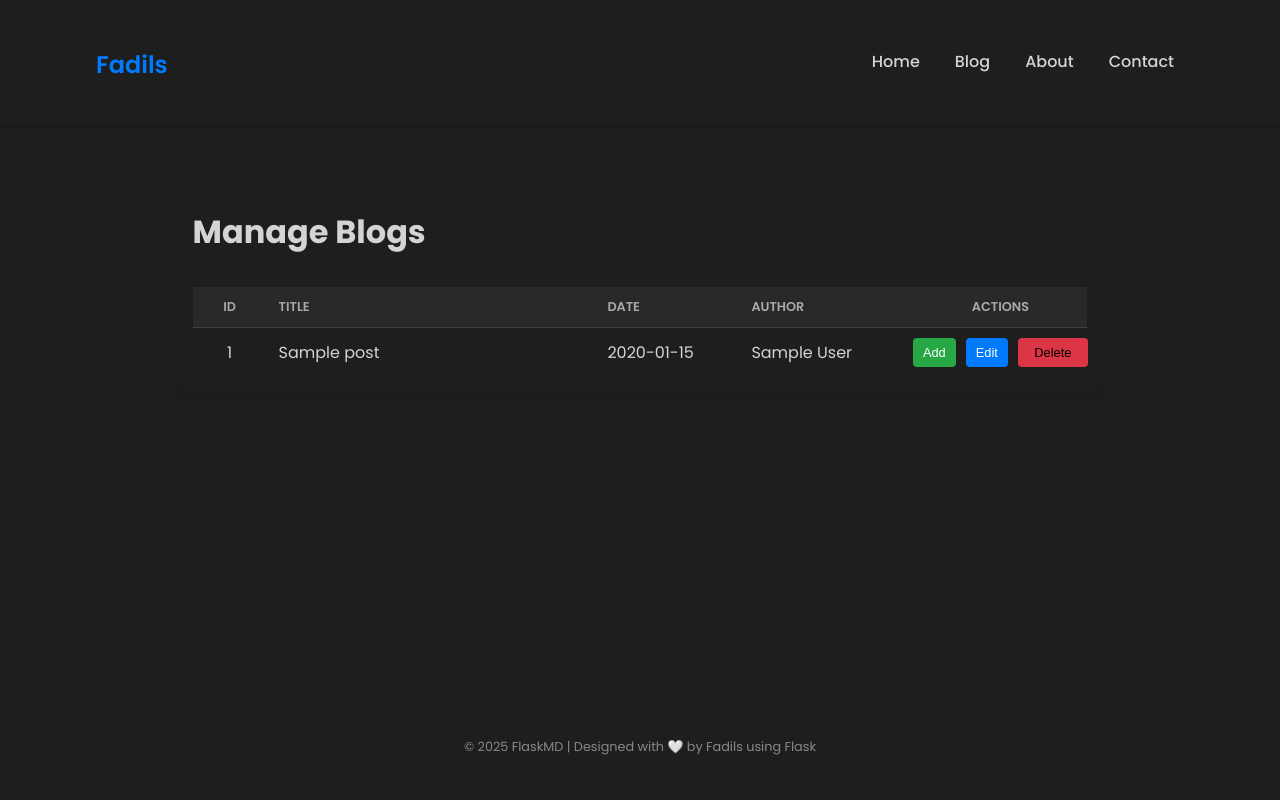
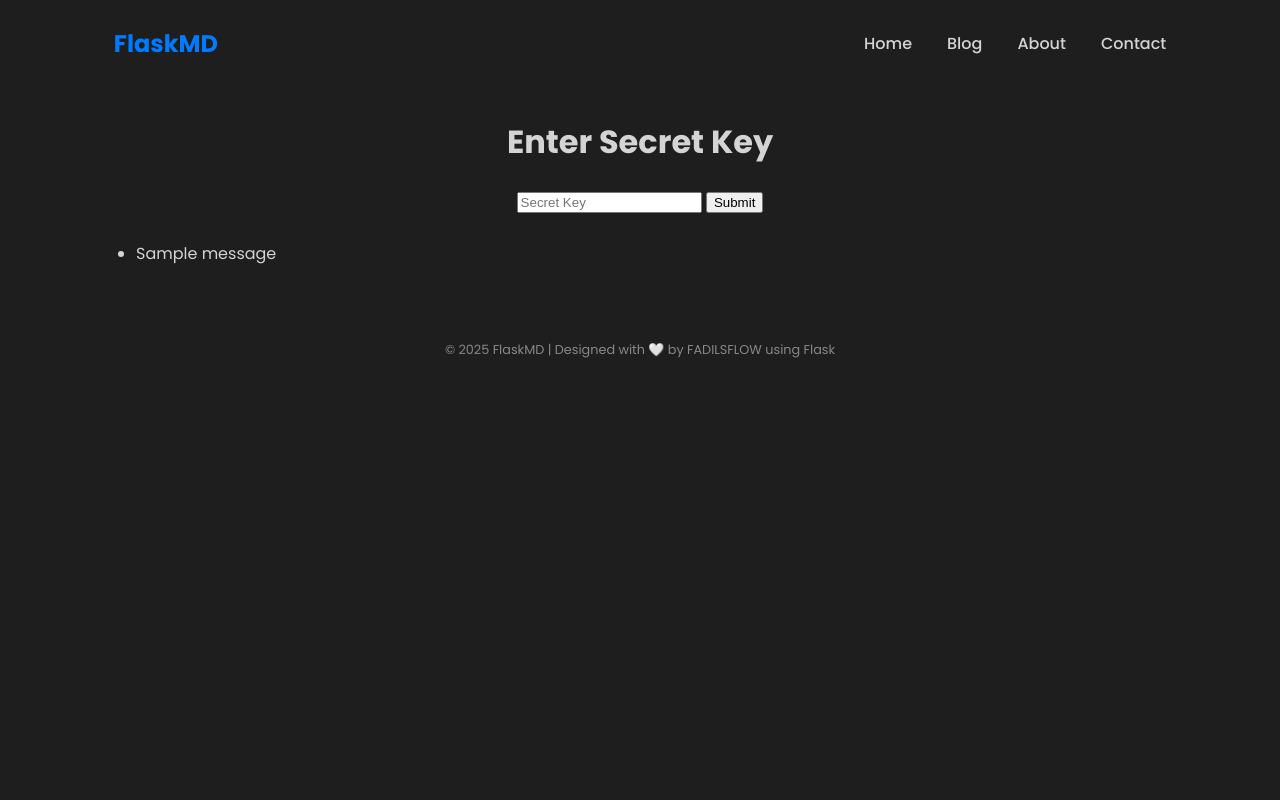
Before and after one commit to fadilsflow/FlaskMD, a Flask app: page /manage_blogs in a window 1280 px wide. Run offline with Flask 3, Linux system fonts and the light colour scheme; tables that the repository leaves empty hold one stand-in row (values such as "Sample post"); one stand-in notice (Sample message) is shown; some libraries are stand-ins or nearby versions.

Commit message:
flaskmd patch 1

```diff
--- a/blog/routes.py
+++ b/blog/routes.py
@@ -1,5 +1,6 @@
-from flask import render_template, request, redirect, url_for, flash
+from flask import render_template, request, redirect, url_for, flash, session
 from .models import Post, Database
+from config import Config  # Pastikan untuk mengimpor Config
 import pymysql
 
 
@@ -34,10 +35,19 @@ def init_routes(app):
             "post.html", post=post_data, content=post_data["markdown_content"]
         )
 
-    @app.route("/manage_blogs")
+    @app.route("/manage_blogs", methods=["GET", "POST"])
     def manage_blogs():
-        posts = Post.get_all_posts()
-        return render_template("manage_blogs.html", posts=posts)
+        if request.method == "POST":
+            secret_key = request.form.get("secret_key")
+            if secret_key == Config.SECRET_KEY:
+                # If the secret key is correct, show the manage blogs page
+                posts = Post.get_all_posts()
+                return render_template("manage_blogs.html", posts=posts)
+            else:
+                flash("Wrong secret key🤭!")
+
+        # If the request method is GET or the secret key was incorrect, show the input form
+        return render_template("enter_secret_key.html")
 
     @app.route("/edit_blog/<int:post_id>", methods=["GET", "POST"])
     def edit_blog(post_id):
@@ -51,7 +61,6 @@ def init_routes(app):
             md_file = request.files.get("markdown_file")
             image_file = request.files.get("cover_image")
 
-            # Jika tidak ada file baru, gunakan None
             md_file = md_file if md_file.filename else None
             image_file = image_file if image_file.filename else None
 
@@ -79,7 +88,6 @@ def init_routes(app):
 
     @app.route("/blog/tag/<tag>")
     def blog_by_tag(tag):
-        # Ambil semua post dengan tag tertentu
         posts = Post.get_posts_by_tag(tag)
         return render_template("index.html", posts=posts, tag=tag)
 
--- a/blog/static/css/style.css
+++ b/blog/static/css/style.css
@@ -25,6 +25,15 @@ body {
   max-width: 1100px;
   margin: 0 auto;
   padding: 15px;
+  align-items: center;
+}
+main{
+  margin: 0 auto;
+  align-items: center;
+}
+main .container{
+  align-items: center;
+  margin: 0 auto;
 }
 
 /* Link Styles */
@@ -41,12 +50,13 @@ a:hover {
 /* Navbar Styles */
 .navbar {
   background-color: var(--background-light);
-  box-shadow: 0 4px 6px rgba(0, 0, 0, 0.1);
-  padding: 0;
+  padding: 0 10px 0 20px;
+  height: 50px;
   position: sticky;
   top: 0;
   z-index: 1000;
 }
+
 
 .navbar .container {
   display: flex;
@@ -56,18 +66,24 @@ a:hover {
 
 .navbar .logo a {
   font-size: 1.5rem;
-  font-weight: 600;
+  font-weight: 700;
   color: var(--link-color);
   text-decoration: none;
+  padding: none;
 }
 
 .nav-menu {
-  list-style: none;
   display: flex;
   gap: 15px;
-  position: relative;
 }
-
+.menu-toggle {
+  display: none; /* Sembunyikan tombol menu di desktop */
+  cursor: pointer;
+  font-size: 1.5rem;
+  position: absolute;
+  top: 10px;
+  right: 20px;
+}
 .nav-menu li {
   display: inline;
   position: relative;
@@ -219,6 +268,7 @@ a:hover {
 
 .btn-delete {
   background-color: #dc3545; /* Red for Delete */
+  color: white;
 }
 
 .btn-add:hover,
@@ -358,8 +409,9 @@ footer {
   text-align: center;
   padding: 15px 0;
   font-size: 0.8rem;
+  vertical-align: middle;
   color: #888;
-  margin-top: auto;
+  margin-top: 0;
 }
 
 /* Responsive Adjustments */
@@ -749,5 +805,14 @@ name-profession{
   background-color: rgba(0, 0, 0, 0.1); /* Change background on hover */
 }
 
+.secret-key{
+  text-align: center;
+  align-items: center;
+  justify-content: center;
+  margin-top: 20px;
+  padding: 10px;
+
+}
+
 /* Font Import */
 @import url('https://fonts.googleapis.com/css2?family=Inter:wght@400;500;600&family=Poppins:wght@400;500;600&display=swap');
--- a/blog/templates/about.html
+++ b/blog/templates/about.html
@@ -5,6 +5,6 @@
 {% block content %}
 <div class="about-container">
     <h1>About Me</h1>
-    <p>Hi, I'm Fadil, a Fullstack Developer and Writer. Welcome to my blog where I share my thoughts and projects.</p>
+    <p>This project is a blogging platform built with Flask that allows users to create and manage blog posts easily. It supports Markdown for formatting, making it simple to write rich text content. The platform features a user-friendly interface and secure access for managing posts, enabling individuals to share their ideas and connect with others.</p>
 </div>
 {% endblock %}
--- a/blog/templates/base.html
+++ b/blog/templates/base.html
@@ -19,7 +19,12 @@
 <body>
     <header class="navbar">
         <div class="container">
-            <h1 class="logo"><a href="{{ url_for('index') }}">Fadils</a></h1>
+            <div class="logo">
+                <a href="{{ url_for('index') }}">FlaskMD</a>
+            </div>
+            <div class="menu-toggle" id="mobile-menu">
+                <ion-icon name="menu-outline"></ion-icon>
+            </div>
             <nav>
                 <ul class="nav-menu">
                     <li><a href="{{ url_for('index') }}" class="{{ 'active' if current_page == 'home' else '' }}">Home</a></li>
@@ -35,11 +40,27 @@
     </main>
     <footer>
         <div class="container">
-            <p>&copy; {{ current_year }} FlaskMD | Designed with 🤍 by Fadils using Flask</p>
+            <p>&copy; {{ current_year }} FlaskMD | Designed with 🤍 by FADILSFLOW using Flask</p>
         </div>
     </footer>
 
 <script type="module" src="https://unpkg.com/ionicons@7.1.0/dist/ionicons/ionicons.esm.js"></script>
 <script nomodule src="https://unpkg.com/ionicons@7.1.0/dist/ionicons/ionicons.js"></script>
+</script>
+<script>
+    const mobileMenu = document.getElementById('mobile-menu');
+    const navMenu = document.querySelector('.nav-menu');
+
+    mobileMenu.addEventListener('click', () => {
+        navMenu.classList.toggle('active'); // Toggle class active
+    });
+
+    // Menutup navbar saat mengklik di luar
+    window.addEventListener('click', (event) => {
+        if (!navMenu.contains(event.target) && !mobileMenu.contains(event.target)) {
+            navMenu.classList.remove('active'); // Hapus class active
+        }
+    });
+</script>
 </body>
 </html>
--- /dev/null
+++ b/blog/templates/enter_secret_key.html
@@ -0,0 +1,21 @@
+{% extends "base.html" %}
+
+{% block title %}Enter Secret Key{% endblock %}
+
+{% block content %}
+    <div class="secret-key"><h1>Enter Secret Key</h1>
+    <form method="POST">
+        <input type="password" name="secret_key" placeholder="Secret Key" required>
+        <button type="submit">Submit</button>
+    </form>
+  </div>
+    {% with messages = get_flashed_messages() %}
+        {% if messages %}
+            <ul>
+            {% for message in messages %}
+                <li>{{ message }}</li>
+            {% endfor %}
+            </ul>
+        {% endif %}
+    {% endwith %}
+{% endblock %}
--- a/blog/templates/home.html
+++ b/blog/templates/home.html
@@ -9,8 +9,8 @@
             <img src="{{ url_for('static', filename='image/profile.png') }}" alt="Profile Picture">
         </div>
         <div class="name-profession">
-        <h1 class="profile-name">Fadils Flow</h1>
-        <p class="profile-profession">Fullstack Developer & Content Creator</p>
+        <h1 class="profile-name">Flask Markdown</h1>
+        <p class="profile-profession">A simple Flask blog use markdown</p>
         </div>
         <div class="social-icons">
             <a href="https://github.com/yourusername" target="_blank" class="social-icon">
--- a/config.py
+++ b/config.py
@@ -1,5 +1,5 @@
 class Config:
-    SECRET_KEY = 'your_secret_key'
+    SECRET_KEY = 'fadils'
     UPLOAD_FOLDER = 'blog/static/uploads'
     POSTS_FOLDER = 'posts'
 
```
Also changed, not shown: other parts of blog/static/css/style.css (+40 -2 lines).
